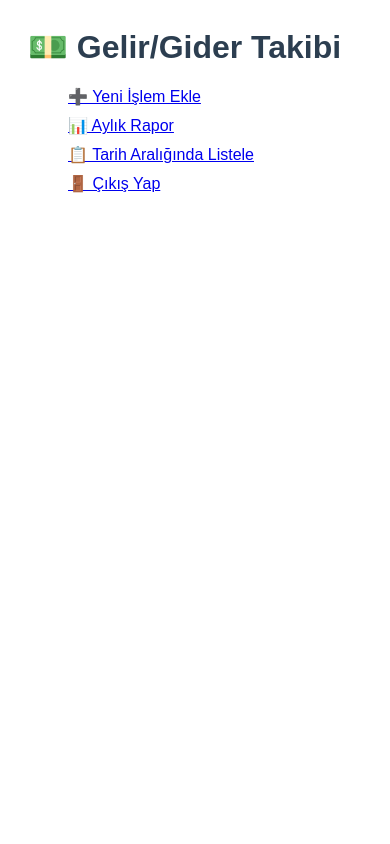
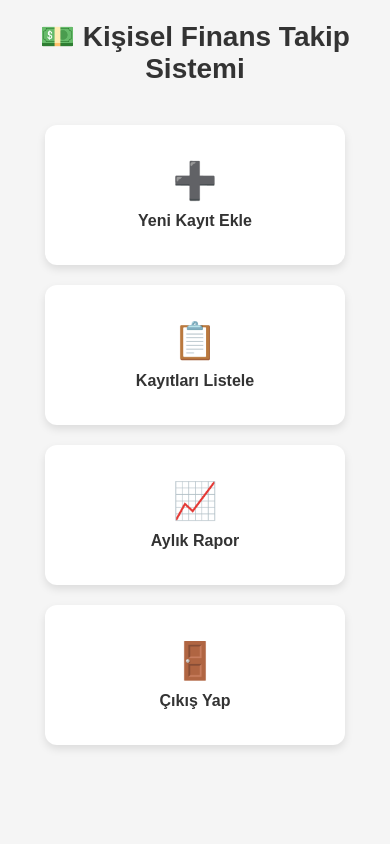
Before and after one commit to goredhell/gelir-gider-takibi, a PHP site: page / in a window 390 px wide. Run offline with PHP 8.4, Linux system fonts and the light colour scheme; the visitor is signed in with stand-in values (Sample User, id 1).

Commit message:
Responsive eklendi, biraz güzelleştirdim

```diff
--- a/assets/style.css
+++ b/assets/style.css
@@ -1,47 +1,101 @@
 body {
     font-family: Arial, sans-serif;
     padding: 20px;
+    background-color: #f5f5f5;
+    margin: 0;
 }
 
-h1, h2 {
-    color: #2c3e50;
+h1 {
+    text-align: center;
+    margin-bottom: 40px;
+    color: #333;
+    font-size: 28px;
 }
 
-table {
-    width: 100%;
-    border-collapse: collapse;
-    margin-top: 20px;
+.menu-container {
+    display: flex;
+    flex-wrap: wrap;
+    justify-content: center;
+    gap: 20px;
 }
 
-table th, table td {
-    padding: 10px;
+.menu-card {
+    width: 220px;
+    height: 160px;
+    background-color: white;
+    border-radius: 12px;
+    box-shadow: 0 4px 8px rgba(0,0,0,0.1);
+    display: flex;
+    flex-direction: column;
+    justify-content: center;
+    align-items: center;
     text-align: center;
+    transition: transform 0.2s, box-shadow 0.2s;
 }
 
-input, button {
-    margin: 5px 0;
-    padding: 8px;
+.menu-card a {
+    text-decoration: none;
+    color: #333;
     width: 100%;
+    height: 100%;
+    display: flex;
+    flex-direction: column;
+    justify-content: center;
 }
 
-button {
-    background-color: #2ecc71;
-    color: white;
-    border: none;
-    cursor: pointer;
+.menu-card:hover {
+    transform: translateY(-5px);
+    box-shadow: 0 8px 16px rgba(0,0,0,0.2);
 }
 
-button:hover {
-    background-color: #27ae60;
+.menu-icon {
+    font-size: 40px;
+    margin-bottom: 10px;
 }
 
-ul {
-    list-style-type: none;
+.menu-text {
+    font-size: 18px;
+    font-weight: bold;
 }
 
-ul li {
-    margin: 10px 0;
+/* Ana Sayfa Butonu */
+.anasayfa-button {
+    display: inline-block;
+    margin-bottom: 20px;
+    padding: 10px 20px;
+    background-color: #007bff;
+    color: white;
+    text-decoration: none;
+    border-radius: 8px;
+    font-weight: bold;
 }
+
+.anasayfa-button:hover {
+    background-color: #0056b3;
+}
+
+/* 📱 Responsive Tasarım */
+@media (max-width: 768px) {
+    .menu-container {
+        flex-direction: column;
+        align-items: center;
+    }
+
+    .menu-card {
+        width: 90%;
+        max-width: 300px;
+        height: 140px;
+    }
+
+    .menu-icon {
+        font-size: 36px;
+    }
+
+    .menu-text {
+        font-size: 16px;
+    }
+}
+
 
 .odendi {
     background-color: #e0ffe0; /* Ödendi olan satır açık yeşil */
--- a/index.php
+++ b/index.php
@@ -2,11 +2,36 @@
 
 <link rel="stylesheet" href="assets/style.css">
 
-<h1>💵 Gelir/Gider Takibi</h1>
+<h1>💵 Kişisel Finans Takip Sistemi</h1>
 
-<ul>
-    <li><a href="kayit_ekle.php">➕ Yeni İşlem Ekle</a></li>
-    <li><a href="rapor_aylik.php">📊 Aylık Rapor</a></li>
-    <li><a href="rapor_liste.php">📋 Tarih Aralığında Listele</a></li>
-    <li><a href="logout.php">🚪 Çıkış Yap</a></li>
-</ul>
+<div class="menu-container">
+
+    <div class="menu-card">
+        <a href="kayit_ekle.php">
+            <div class="menu-icon">➕</div>
+            <div class="menu-text">Yeni Kayıt Ekle</div>
+        </a>
+    </div>
+
+    <div class="menu-card">
+        <a href="rapor_liste.php">
+            <div class="menu-icon">📋</div>
+            <div class="menu-text">Kayıtları Listele</div>
+        </a>
+    </div>
+
+    <div class="menu-card">
+        <a href="rapor_aylik.php">
+            <div class="menu-icon">📈</div>
+            <div class="menu-text">Aylık Rapor</div>
+        </a>
+    </div>
+
+    <div class="menu-card">
+        <a href="logout.php">
+            <div class="menu-icon">🚪</div>
+            <div class="menu-text">Çıkış Yap</div>
+        </a>
+    </div>
+
+</div>
```
